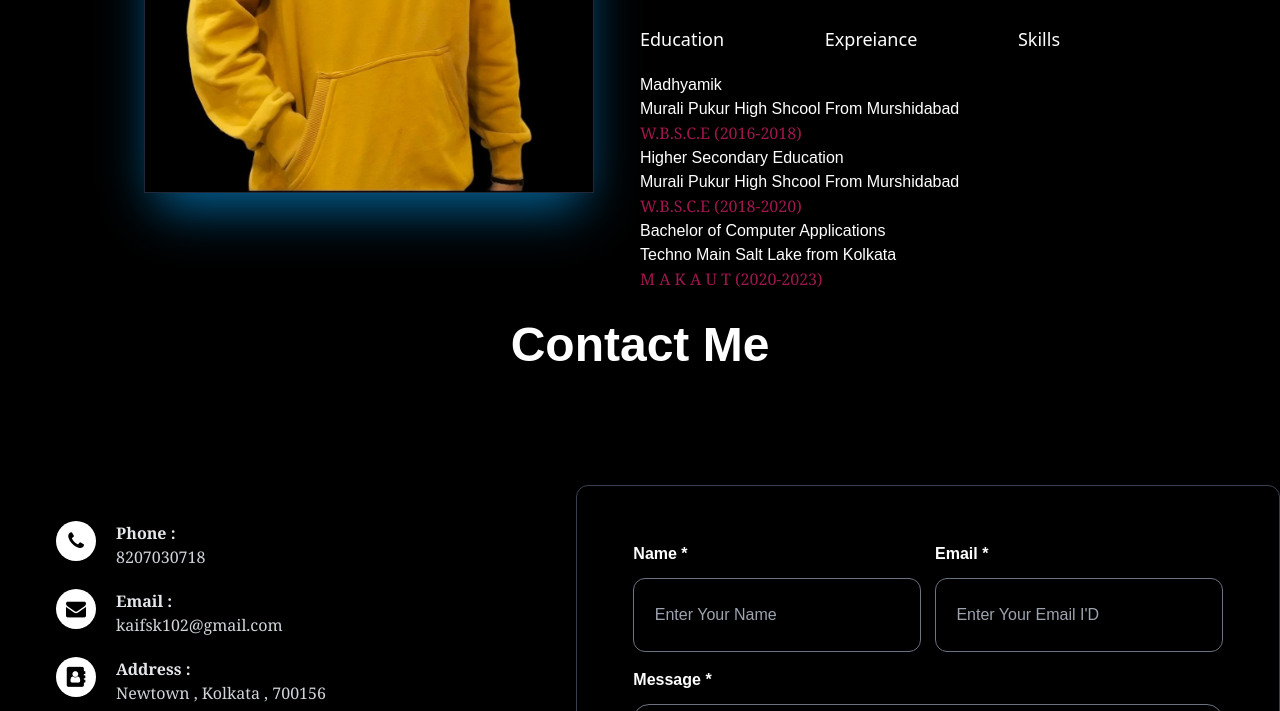
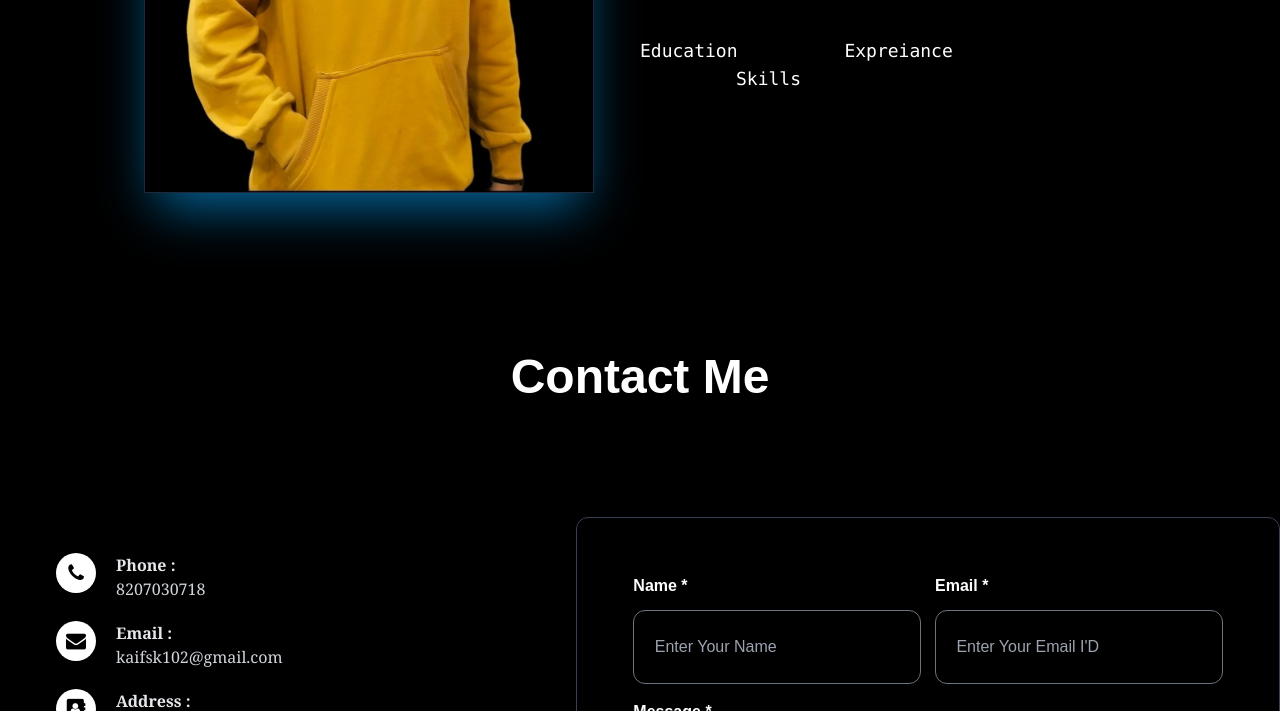
Before and after one commit to kaifsk102/protfolio, a website: page index.html in a window 1280 px wide. Shown: the part 1415-2126 px from the top of the page. Drawn offline with nearby package versions, Linux system fonts and the light colour scheme.

Commit message:
Add modifiers code

```diff
--- a/index.html
+++ b/index.html
@@ -12,7 +12,11 @@
 </head>
 <body class=" bg-black scroll-smooth ">
 
+
+
     <!--Home-->
+
+
 
     <div id="home">
         <div class=" min-h-screen bg-cover" style="background-image: url(./images/background1.JPG);">
@@ -41,7 +45,11 @@
     </div>
 
 
+
+
     <!--About -->
+
+
 
 
     <div id="about" >
@@ -51,7 +59,7 @@
               <img class=" border shadow-2xl shadow-sky-700 border-slate-800 "   src="images/Picsart_24-10-08_17-14-34-366.jpg"  width="450" >
             </div>
             <div class=" absolute left-1/2 space-y-1  ">
-              <h1 class="text-gray-200 font-bold mb-10 text-5xl">About Me</h1>
+              <h1 class="text-gray-200 font-bold mb-10 text-6xl">About Me</h1>
               <samp class=" text-pink-700 text-lg font-bold   ">( Web developer and Designer)</samp>
               <p class="text-gray-300 font-serif w-2/3  ">Hello! I'm Md Kaif Sk, a passionate web developer and student dedicated to creating engaging, user-friendly websites
                  and applications. With a foundation in HTML, CSS, JavaScript, and frameworks like React, Tailwind , I balance coursework with hands-on projects to apply classroom
@@ -62,23 +70,23 @@
 
 
               <div class=" text-white">
-                <div class="tab mt-10 space-x-24 mb-5 font-sans text-lg  w-2/3">
-                  <button class="tablinks " onclick="openCity(event, 'Education')">Education</button>
-                  <button class="tablinks " onclick="openCity(event, 'Expreiance')">Expreiance</button>
-                  <button class="tablinks " onclick="openCity(event, 'Skills')">Skills</button>
+                <div class="tab mt-10 space-x-24  mb-5 font-mono text-lg  w-2/3">
+                  <button class="tablinks  rounded-md" onclick="openCity(event, 'Education')">Education</button>
+                  <button class="tablinks  rounded-md" onclick="openCity(event, 'Expreiance')">Expreiance</button>
+                  <button class="tablinks  rounded-md" onclick="openCity(event, 'Skills')">Skills</button>
                 </div>
-                <div id="Education" class="tabcontent">
-                  <p><h1>Madhyamik</h1>
+                <div id="Education" class="tabcontent hidden text-sm space-y-4 font-sans text-gray-200 ">
+                  <p><h1 class=" font-bold text-lg text-pink-800 font-mono uppercase">Madhyamik</h1>
                     Murali Pukur High Shcool From Murshidabad <br>
-                    <samp class=" font-serif  text-pink-800">W.B.S.C.E (2016-2018) </samp>
+                    <samp class=" font-serif  ">W.B.S.C.E (2016-2018) </samp>
                  </p>
-                 <p><h1>Higher Secondary Education</h1>
+                 <p><h1 class=" font-bold text-lg text-pink-800 font-mono uppercase">Higher Secondary Education</h1>
                     Murali Pukur High Shcool From Murshidabad <br>
-                    <samp class=" font-serif  text-pink-800">W.B.S.C.E (2018-2020) </samp>
+                    <samp class=" font-serif  ">W.B.S.C.E (2018-2020) </samp>
                  </p>
-                  <p><h1>Bachelor of Computer Applications</h1>
+                  <p><h1 class=" font-bold text-lg text-pink-800 font-mono uppercase">Bachelor of Computer Applications</h1>
                     Techno Main Salt Lake from Kolkata<br>
-                    <samp class=" font-serif text-pink-800">M A K A U T (2020-2023)</samp>
+                    <samp class=" font-serif ">M A K A U T (2020-2023)</samp>
                   </p>
 
                 </div>
@@ -97,7 +105,7 @@
                           <h5 class="text-sm  font-serif ">HTML</h5>
                           <data value="80" class="text-sm">90%</data>
                         </div>
-                        <div class="bg-gray-200 rounded-full h-2">
+                        <div class="bg-gray-400 rounded-full h-2">
                           <div class="bg-pink-800 h-2 rounded-full" style="width: 90%;"></div>
                         </div>
                       </li>
@@ -106,7 +114,7 @@
                           <h5 class="text-sm font-serif ">CSS</h5>
                           <data value="80" class="text-sm">80%</data>
                         </div>
-                        <div class="bg-gray-200 rounded-full h-2">
+                        <div class="bg-gray-400 rounded-full h-2">
                           <div class="bg-pink-800 h-2 rounded-full" style="width: 80%;"></div>
                         </div>
                       </li>
@@ -115,7 +123,7 @@
                           <h5 class="text-sm  font-serif">Tailwind CSS</h5>
                           <data value="85" class="text-sm">85%</data>
                         </div>
-                        <div class="bg-gray-200 rounded-full h-2">
+                        <div class="bg-gray-400 rounded-full h-2">
                           <div class="bg-pink-800 h-2 rounded-full" style="width: 85%;"></div>
                         </div>
                       </li>
@@ -124,7 +132,7 @@
                           <h5 class="text-sm  font-serif ">JavaScript</h5>
                           <data value="75" class="text-sm">75%</data>
                         </div>
-                        <div class="bg-gray-200 rounded-full h-2">
+                        <div class="bg-gray-400 rounded-full h-2">
                           <div class="bg-pink-800 h-2 rounded-full" style="width: 75%;"></div>
                         </div>
                       </li>
@@ -133,7 +141,7 @@
                           <h5 class="text-sm  font-serif ">ReactJs</h5>
                           <data value="70" class="text-sm">70%</data>
                         </div>
-                        <div class="bg-gray-200 rounded-full h-2">
+                        <div class="bg-gray-400 rounded-full h-2">
                           <div class="bg-pink-800 h-2 rounded-full" style="width: 70%;"></div>
                         </div>
                       </li>
@@ -148,81 +156,7 @@
           </div>
         </div>
     </div>
-          <!---->
-<!--
-         <div class="  container flex space-x-20 mt-16">
 
-          <div>
-            <button class="accordion text-white outline-none   active:bg-gray-400 font-bold hover:scale-110 duration-300 sc"> Education</button>
-            <div class="panel  mt-5 text-white" id="edu">
-              <p>TMSL from Kolkata<br> <samp class=" font-serif text-pink-800">(2020-2023)</samp></p>
-            </div>
-          </div>
-          <div>
-            <button class="accordion text-white  outline-none  active:bg-gray-400 font-bold hover:scale-110  duration-300" > Expreiance</button>
-            <div class="panel  mt-5  font-serif text-pink-800" id="exp">
-              <p><samp>Freshers / learner</samp></p>
-            </div>
-          </div>
-          <div>
-            <button class="accordion text-white  outline-none active:bg-gray-400 font-bold hover:scale-110  duration-300" > Skills</button>
-            <div class="panel mt-5  text-white" id="skills">
-              <p>
-                skills
-                <div class=" max-2xl:w-60  rounded shadow-lg ">
-                  <div class=" border-b mt-2 mb-4">
-                  </div>
-                  <ul class=" border-x-zinc-800  ">
-                    <li class="skills-item">
-                      <div class="flex justify-between items-center mb-2">
-                        <h5 class="text-sm  font-serif ">HTML</h5>
-                        <data value="80" class="text-sm">90%</data>
-                      </div>
-                      <div class="bg-gray-200 rounded-full h-2">
-                        <div class="bg-pink-800 h-2 rounded-full" style="width: 90%;"></div>
-                      </div>
-                    </li>
-                    <li class="skills-item">
-                      <div class="flex justify-between items-center mb-2">
-                        <h5 class="text-sm font-serif ">CSS</h5>
-                        <data value="70" class="text-sm">80%</data>
-                      </div>
-                      <div class="bg-gray-200 rounded-full h-2">
-                        <div class="bg-pink-800 h-2 rounded-full" style="width: 80%;"></div>
-                      </div>
-                    </li>
-                    <li class="skills-item">
-                      <div class="flex justify-between items-center mb-2">
-                        <h5 class="text-sm  font-serif">Tailwind CSS</h5>
-                        <data value="90" class="text-sm">85%</data>
-                      </div>
-                      <div class="bg-gray-200 rounded-full h-2">
-                        <div class="bg-pink-800 h-2 rounded-full" style="width: 85%;"></div>
-                      </div>
-                    </li>
-                    <li class="skills-item ">
-                      <div class="flex justify-between items-center mb-2">
-                        <h5 class="text-sm  font-serif ">JavaScript</h5>
-                        <data value="85" class="text-sm">75%</data>
-                      </div>
-                      <div class="bg-gray-200 rounded-full h-2">
-                        <div class="bg-pink-800 h-2 rounded-full" style="width: 75%;"></div>
-                      </div>
-                    </li>
-                  </ul>
-                </div>
-                <!--skills-->
-              <!-- </p>
-            </div>
-          </div>
-        </div>
-
-          <!---->
-<!--
-          </div>
-        </div>
-    </div>
-  <---->
 
 
 
@@ -231,7 +165,7 @@
   <!--Contact Us-->
 
 
-  <div class=" container  mx-auto mt-32  text-white " id="contact">
+  <div class=" container  mx-auto mt-40  text-white " id="contact">
     <h1 class="text-5xl font-bold  text-center mb-24">  Contact Me  </h1>
     <div class=" flex space-x-10 ">
         <div class=" px-14 py-14 space-y-5 shadow-2xl hover:shadow-sky-700  ">
--- a/style.css
+++ b/style.css
@@ -18,7 +18,7 @@
     @apply p-4 hidden bg-white overflow-hidden;
   }
   .tablinks.active {
-    border-bottom: 2px solid rgb(239, 36, 70);
+    border-bottom: 2px solid rgb(195, 18, 80);
     animation-duration: 0.5s;
     transition-property: all;
   }
```
